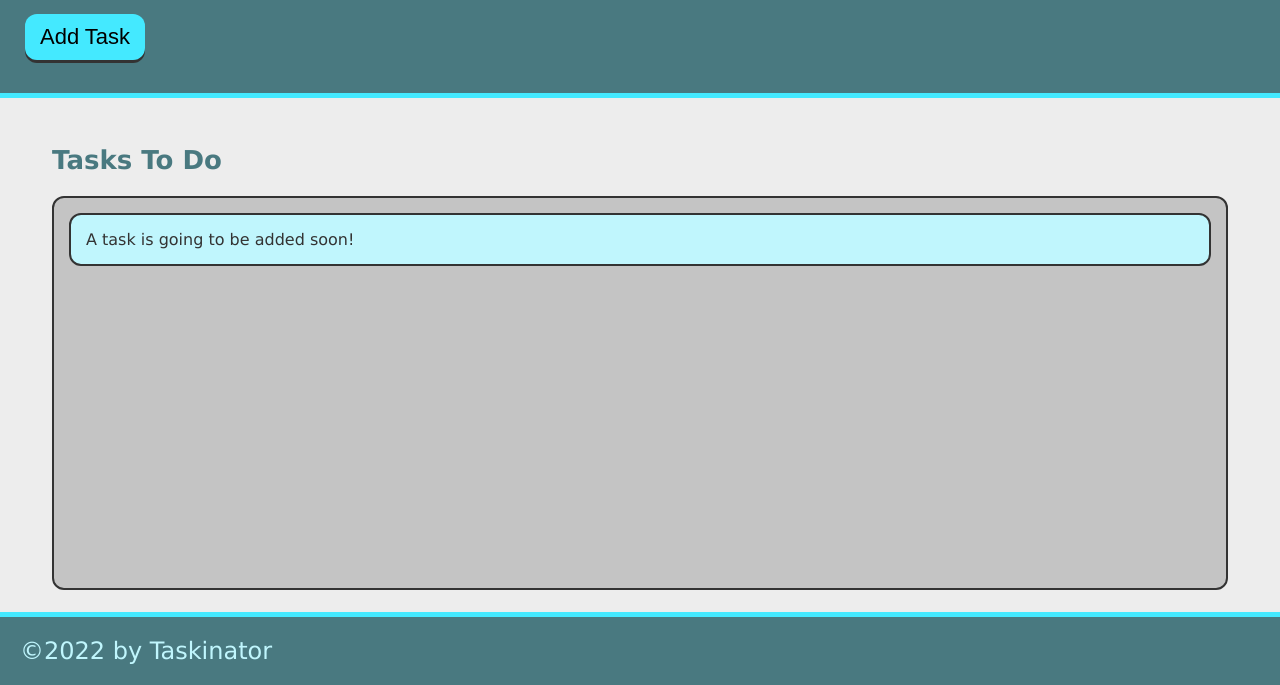
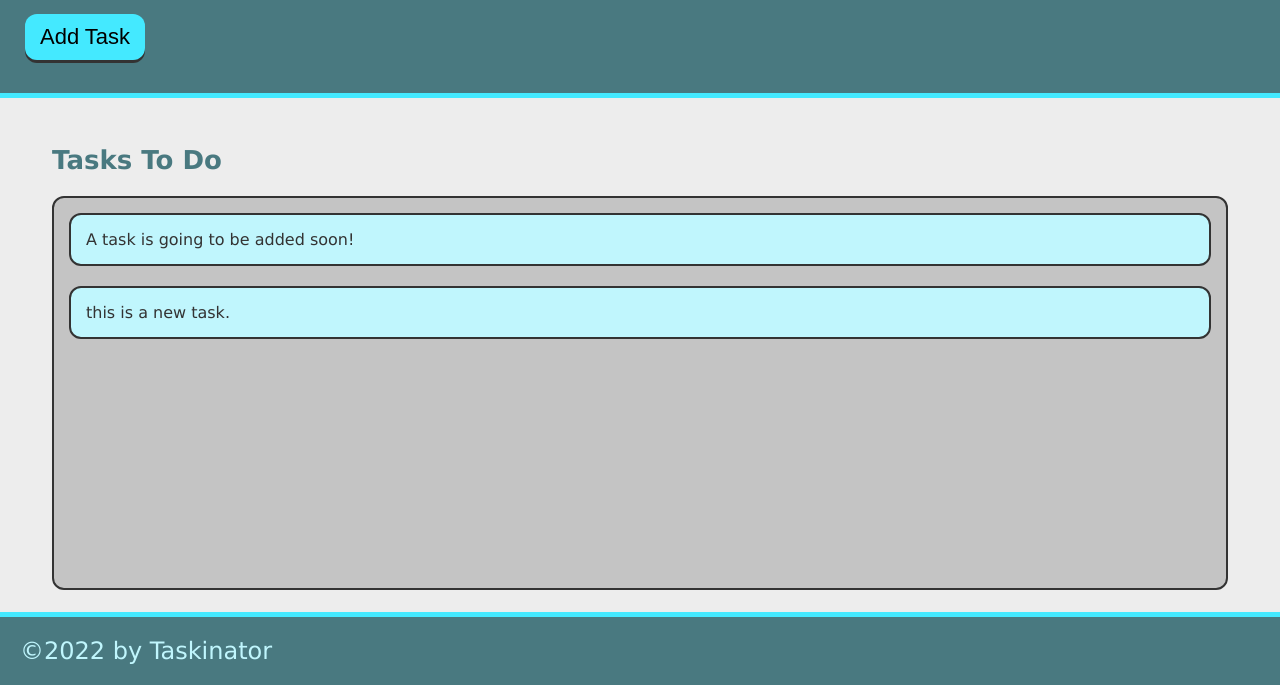
Before and after one commit to immemx/taskinator, a plain HTML site: page index.html in a window 1280 px wide. Both pictures are taken after a click on the button "Add Task". Shown: the part 115-800 px from the top of the page. Drawn offline with Linux system fonts and the light colour scheme.

Commit message:
add ability to add task

```diff
--- a/assests/js/script.js
+++ b/assests/js/script.js
@@ -0,0 +1,11 @@
+var buttonEl = document.querySelector("#save-task");
+var taskToDoEl = document.querySelector("#tasks-to-do");
+
+var createTaskHandler = function() {
+    var listItemEl = document.createElement("li");
+    listItemEl.className = "task-item";
+    listItemEl.textContent = "this is a new task.";
+    taskToDoEl.appendChild(listItemEl);
+};
+
+buttonEl.addEventListener("click", createTaskHandler);
--- a/index.html
+++ b/index.html
@@ -11,13 +11,13 @@
     <header>
         <h1 class="page-title">Taskinator</h1>
         <p>Click the button below to add a new task!</p>
-        <button class="btn">Add Task</button>
+        <button class="btn" id="save-task">Add Task</button>
     </header>
 
     <main class="page-content">
         <section class="task-list-wrapper">
             <h2 class="list-title">Tasks To Do</h2>
-            <ul class="task-list">
+            <ul class="task-list" id="tasks-to-do">
                 <li class="task-item">A task is going to be added soon!</li>
             </ul>
         </section>
```
